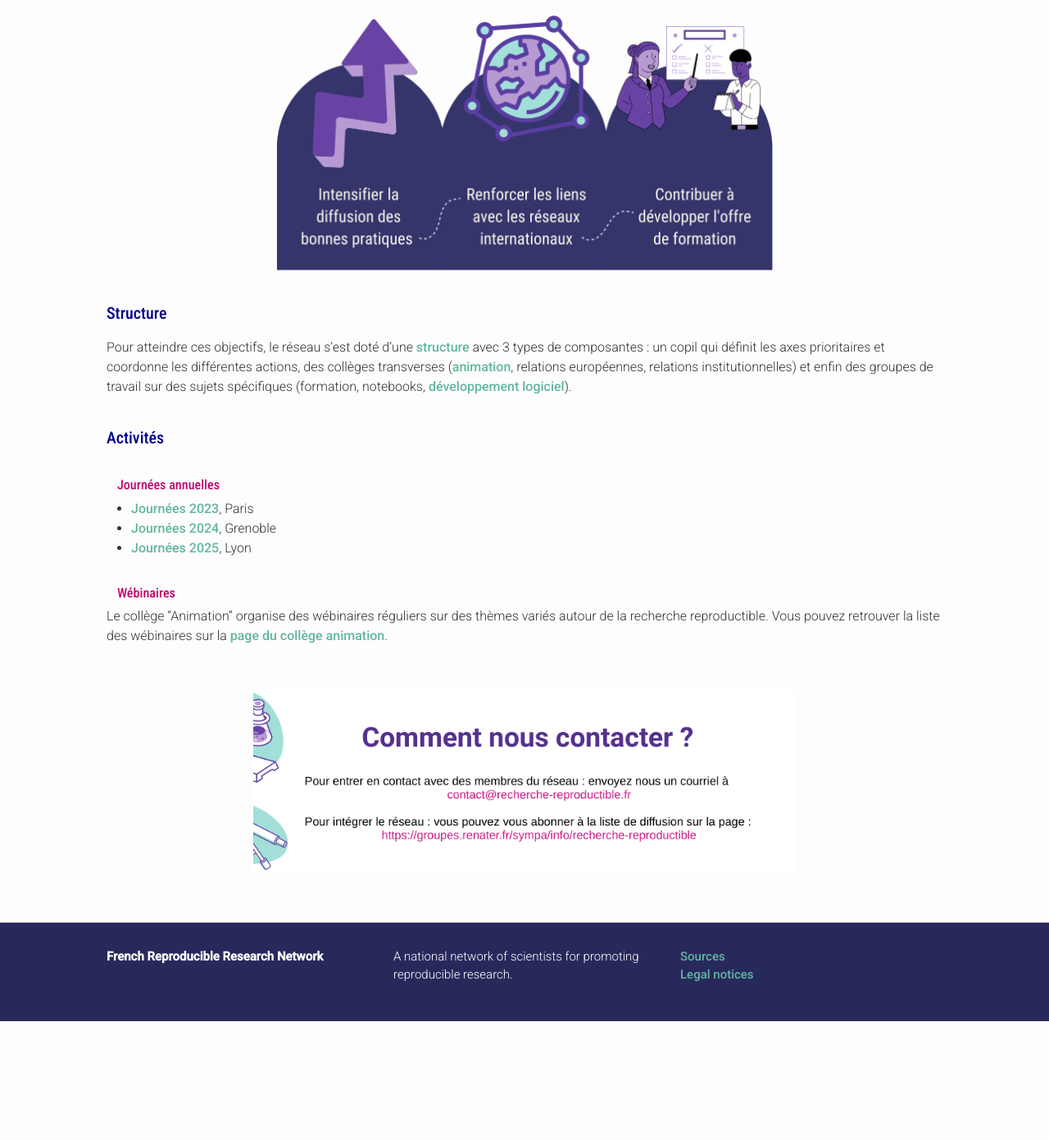
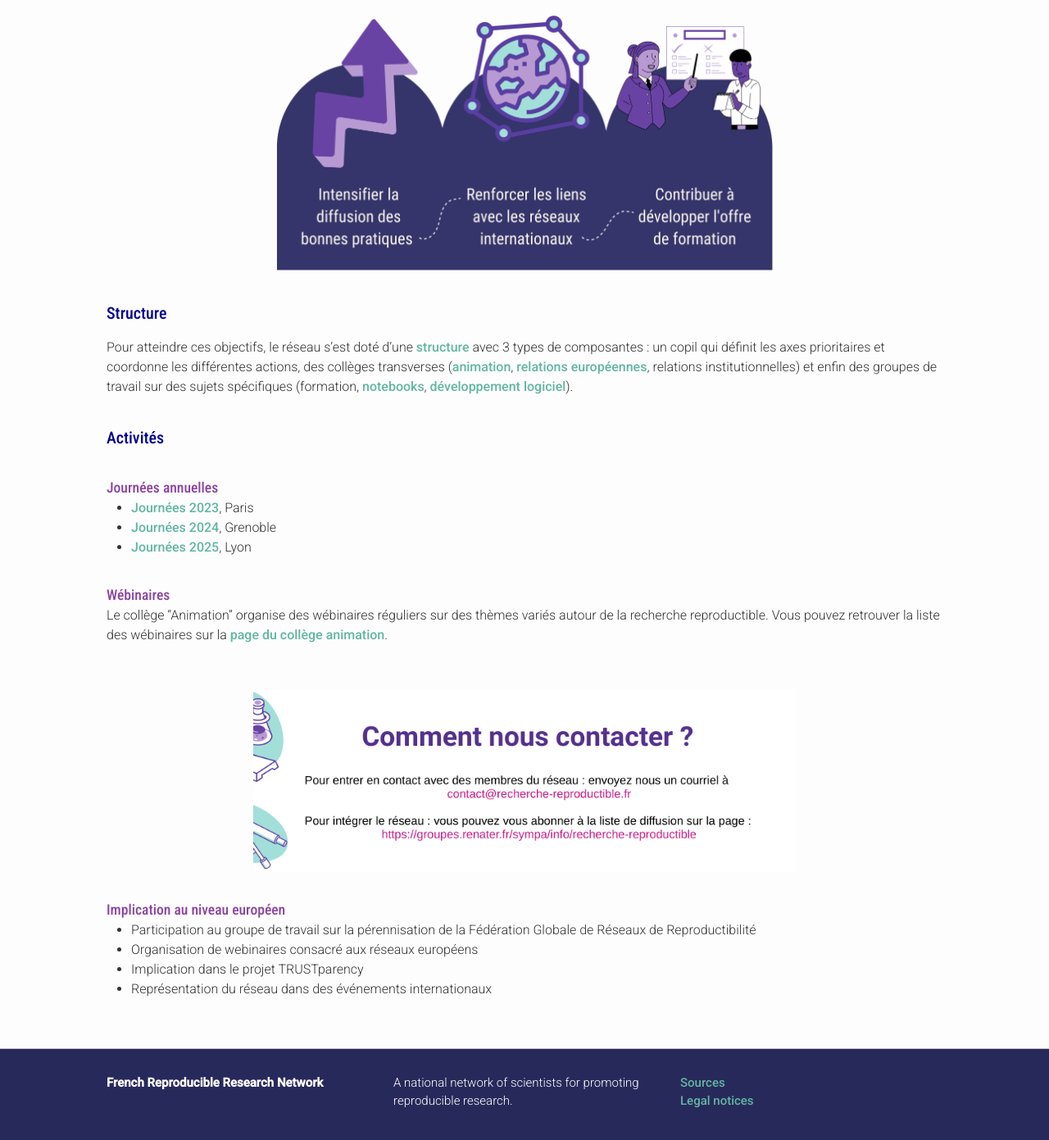
Before and after one commit to FR-RN/FR-RN, a Jekyll site: the page built from index.md, in a window 1280 px wide and 1400 px high, scrolled down 1860 px. Shown: the top 1391 px of the window at 82% size. Built offline with Jekyll 4.4.1, drawn with Linux system fonts in a browser that asks for light colours; some web fonts are replaced; before the commit the page ends 3106 px from its top, so only the background shows below that.

Commit message:
Add page college europe + index

```diff
--- a/index.md
+++ b/index.md
@@ -13,7 +13,7 @@
 ![Actions reseau](../assets/images/banniere_web.png){: style="width: 50%; display:block; margin-right: auto; margin-left:auto;" }
 
 Le Réseau Français de la Recherche Reproductible est une initiative nationale informelle rassemblant des scientifiques engagés dans l’étude des facteurs favorisant la reproductibilité de la recherche. Bien que les enjeux de la reproductibilité varient selon les disciplines, ils concernent l’ensemble des domaines scientifiques. Le réseau s’attache ainsi à représenter une diversité disciplinaire riche et équilibrée.
-[Plus d'information dans ce document !](assets/pdfs/presentation.pdf).
+[Plus d'information dans ce document !](assets/pdfs/presentation.pdf)
 
 ## News !
 
@@ -93,21 +93,27 @@
 
 ## Structure
 
-Pour atteindre ces objectifs, le réseau s'est doté d'une [structure](/steering/) avec 3 types de composantes : un copil qui définit les axes prioritaires et coordonne les différentes actions, des collèges transverses ([animation](/colleges/c_anim), relations européennes, relations institutionnelles) et enfin des groupes de travail sur des sujets spécifiques (formation, notebooks, [développement logiciel](/gtravail/gt_logiciel)).
+Pour atteindre ces objectifs, le réseau s'est doté d'une [structure](/steering/) avec 3 types de composantes : un copil qui définit les axes prioritaires et coordonne les différentes actions, des collèges transverses ([animation](/colleges/c_anim), [relations européennes](/colleges/c_europe), relations institutionnelles) et enfin des groupes de travail sur des sujets spécifiques (formation, [notebooks](https://gt-notebook.gitpages.huma-num.fr/site_quarto/), [développement logiciel](/gtravail/gt_logiciel)).
 
 
 ## Activités
 
-#### Journées annuelles
+### Journées annuelles
 
   * [Journées 2023](/rr-days/), Paris
   * [Journées 2024](/rr-days-2024/), Grenoble
   * [Journées 2025](https://jrfrr-2025.sciencesconf.org/), Lyon
 
-#### Wébinaires
+### Wébinaires
 
 Le collège "Animation" organise des wébinaires réguliers sur des thèmes variés autour de la recherche reproductible. Vous pouvez retrouver la liste des wébinaires sur la [page du collège animation](/colleges/c_anim).
 
 <br />
 
 <a href="https://groupes.renater.fr/sympa/info/recherche-reproductible" target="_blank">![Actions reseau](../assets/images/Contacts.png){: style="width: 65%; display:block; margin-right: auto; margin-left:auto;" }</a>
+
+### Implication au niveau européen
+* Participation au groupe de travail sur la pérennisation de la Fédération Globale de Réseaux de Reproductibilité
+* Organisation de webinaires consacré aux réseaux européens
+* Implication dans le projet TRUSTparency
+* Représentation du réseau dans des événements internationaux
```
Also changed, not shown: colleges/c_europe.md (+1 -1 lines), index-en.md (+8 -2 lines), structure.md (+1 -1 lines).
